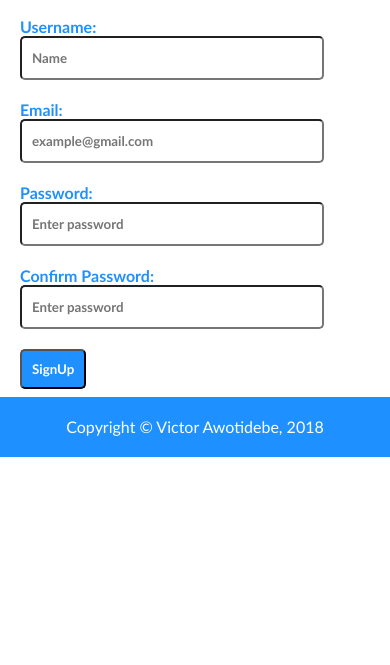
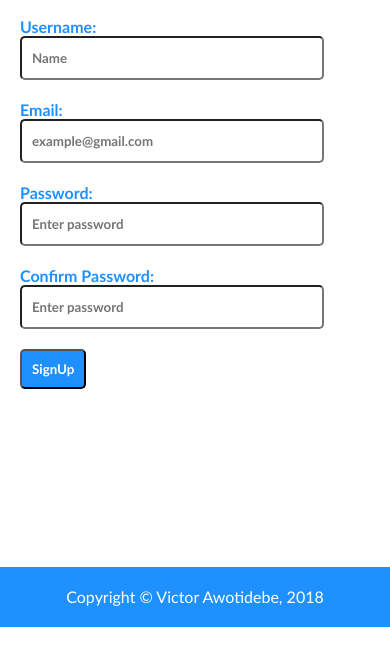
Before and after one commit to debelistic/sackOverFlowLite, a plain HTML site: page ui/signup.html in a window 390 px wide. Shown: the part 93-758 px from the top of the page. Drawn offline with Linux system fonts and the light colour scheme.

Commit message:
[Feature #159841077] modified css file

```diff
--- a/ui/signup.html
+++ b/ui/signup.html
@@ -34,7 +34,7 @@
 	</header>
 
 
-	<section>
+	<section id="main">
 		<form id="signinform">
 
 			<div class="formgroup">
--- a/ui/styles/style.css
+++ b/ui/styles/style.css
@@ -101,7 +101,7 @@ aside#sidebar{
 }
 
 #profileimgDiv{
-	background: red;
+
 	display: inline-block;
 	float: left;
 }
@@ -458,6 +458,9 @@ footer p{
 	#main{
 		margin: auto;
 		width: 70%;
+		min-height: 550px;
+
+
 	}
 
 	section#main{
```
